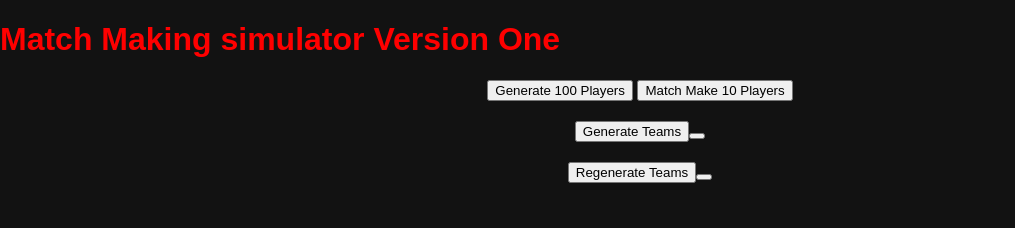
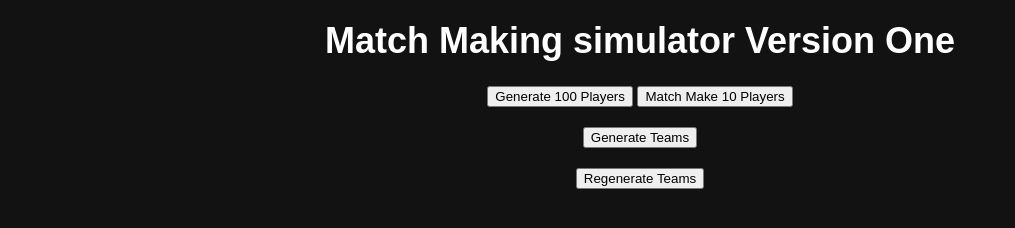
Before and after one commit to fullclipstudios/ISYS3001Task-2, a plain HTML site: page index.html in a window 1280 px wide. Shown: the whole page, without its empty margins (0-1015 px from the left). Drawn offline with Linux system fonts and the light colour scheme.

```diff
--- a/index.html
+++ b/index.html
@@ -7,7 +7,7 @@
     <title>Player Generator</title>
 </head>
 <body>
-    <h1>Match Making simulator Version One</h1>
+    <h1 id="heading">Match Making simulator Version One</h1>
 
     <div>
         <button id="generatePlayers">Generate 100 Players</button>
@@ -17,10 +17,10 @@
     <div id="onlineplayers" class="player-list"></div>
 
     <div>
-        <button id="generateTeams">Generate Teams<button/>
+        <button id="generateTeams">Generate Teams</button>
     </div>
     <div>
-        <button id="RegenerateTeams">Regenerate Teams<button/>
+        <button id="RegenerateTeams">Regenerate Teams</button>
     </div>
     <script src="script.js"></script>
 </body>
--- a/style.css
+++ b/style.css
@@ -94,6 +94,9 @@
     }
 }
 
-h1 {
-  color: red;
+#heading{
+    text-align: center;
+    font-size: 36px;
+    margin-top: 20px;
+    color: #ffffff;
 }
```
